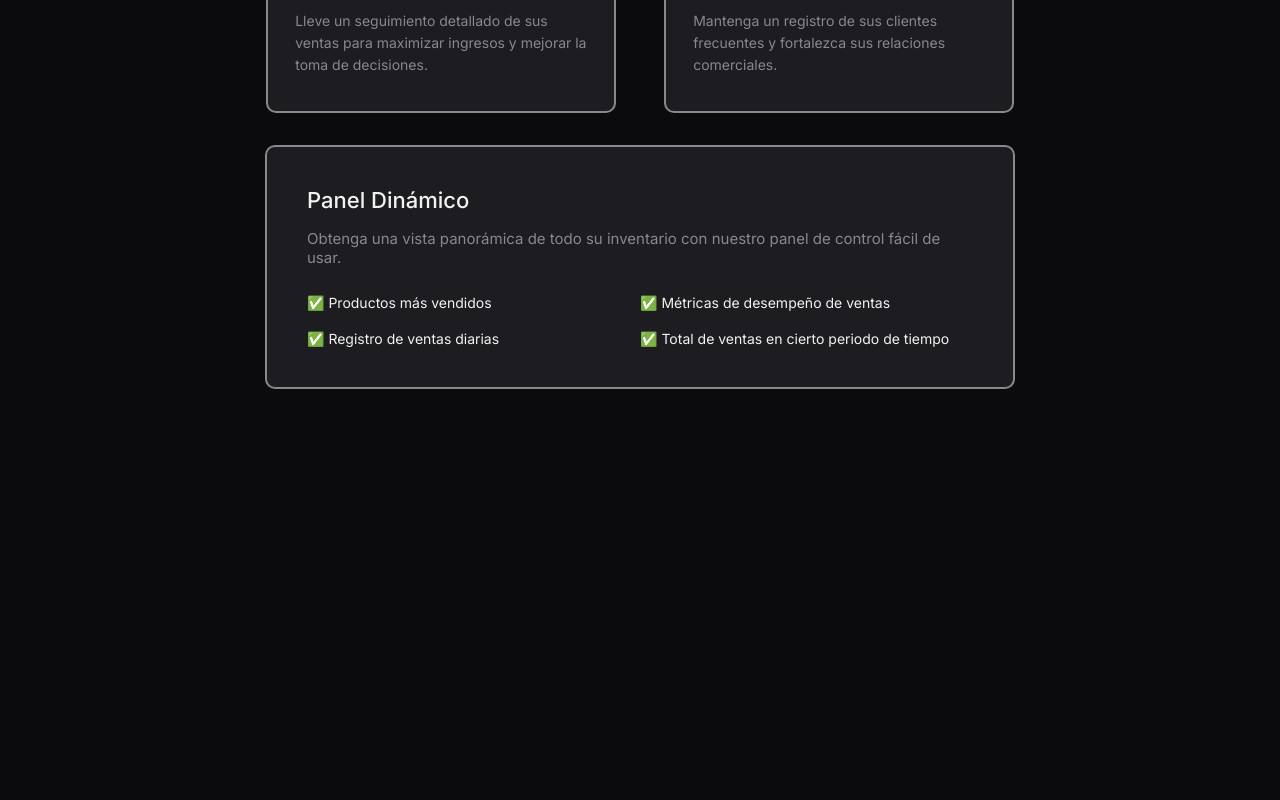
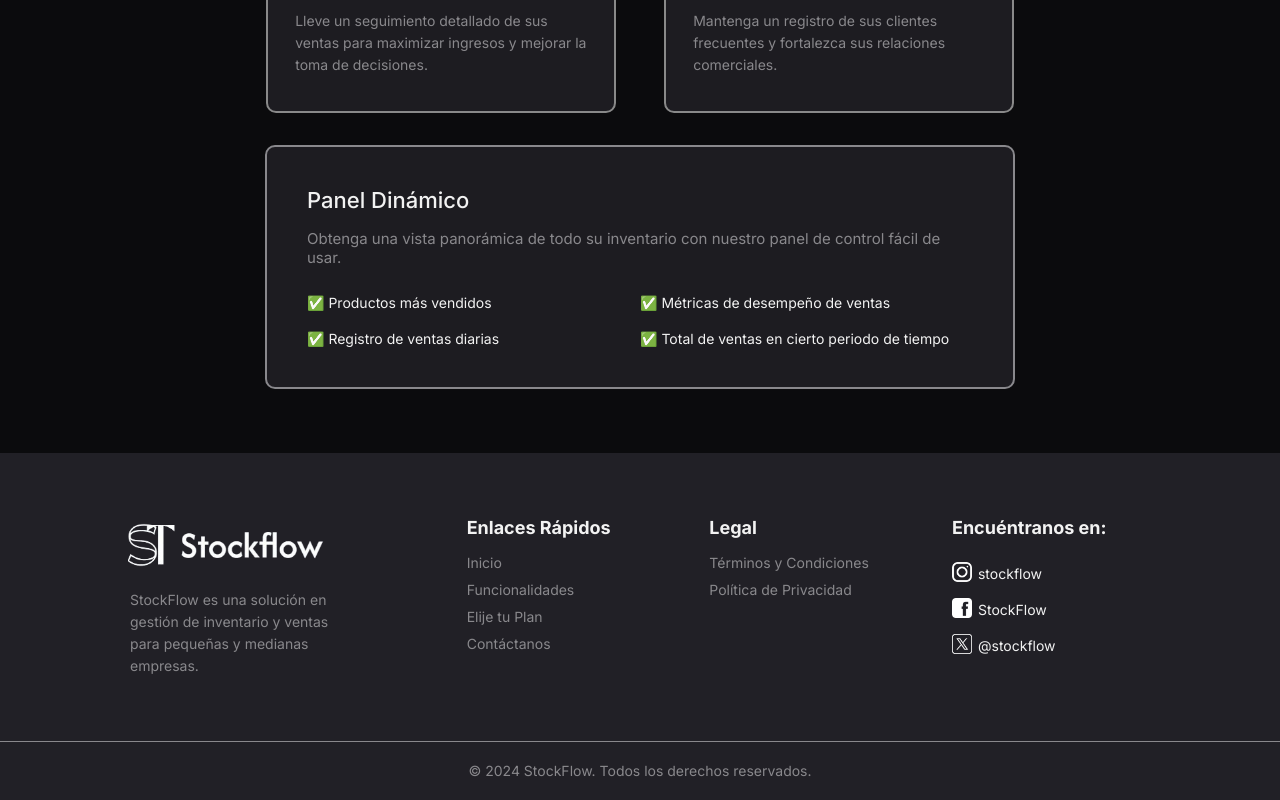
Before and after one commit to FazeElian/stockflow, a React (Create React App) app in the folder client/: page /features in a window 1280 px wide. Shown: the part 795-1595 px from the top of the page. Before the commit the page ends 1248 px from the top, so only its background shows below. Built offline with nearby package versions, Linux system fonts and the light colour scheme; a web font is replaced by a local one.

Commit message:
add: Footer component to features view

```diff
--- a/client/src/views/modules/company/FeaturesView.jsx
+++ b/client/src/views/modules/company/FeaturesView.jsx
@@ -3,6 +3,9 @@ import { useRef, useState } from "react";
 
 // Styles for this view
 import "../../../assets/css/views/company/FeaturesView.css";
+
+// Footer component
+import { FooterCompany } from "../../../components/FooterCompany";
 
 // Framer motion
 import { motion } from 'framer-motion';
@@ -29,6 +32,7 @@ const FeaturesView = () => {
     };
 
     return (
+        <>
             <main className="content-page--company">
                 <section className="features font-inter bg-transparent">
                     <div className="top-features bg-transparent">
@@ -103,6 +107,10 @@ const FeaturesView = () => {
                     </motion.div>
                 </section>
             </main>
+
+            {/* Footer component */}
+            <FooterCompany />
+        </>
     )
 }
 
```
Lines whose indentation alone changed are shown as unchanged.
